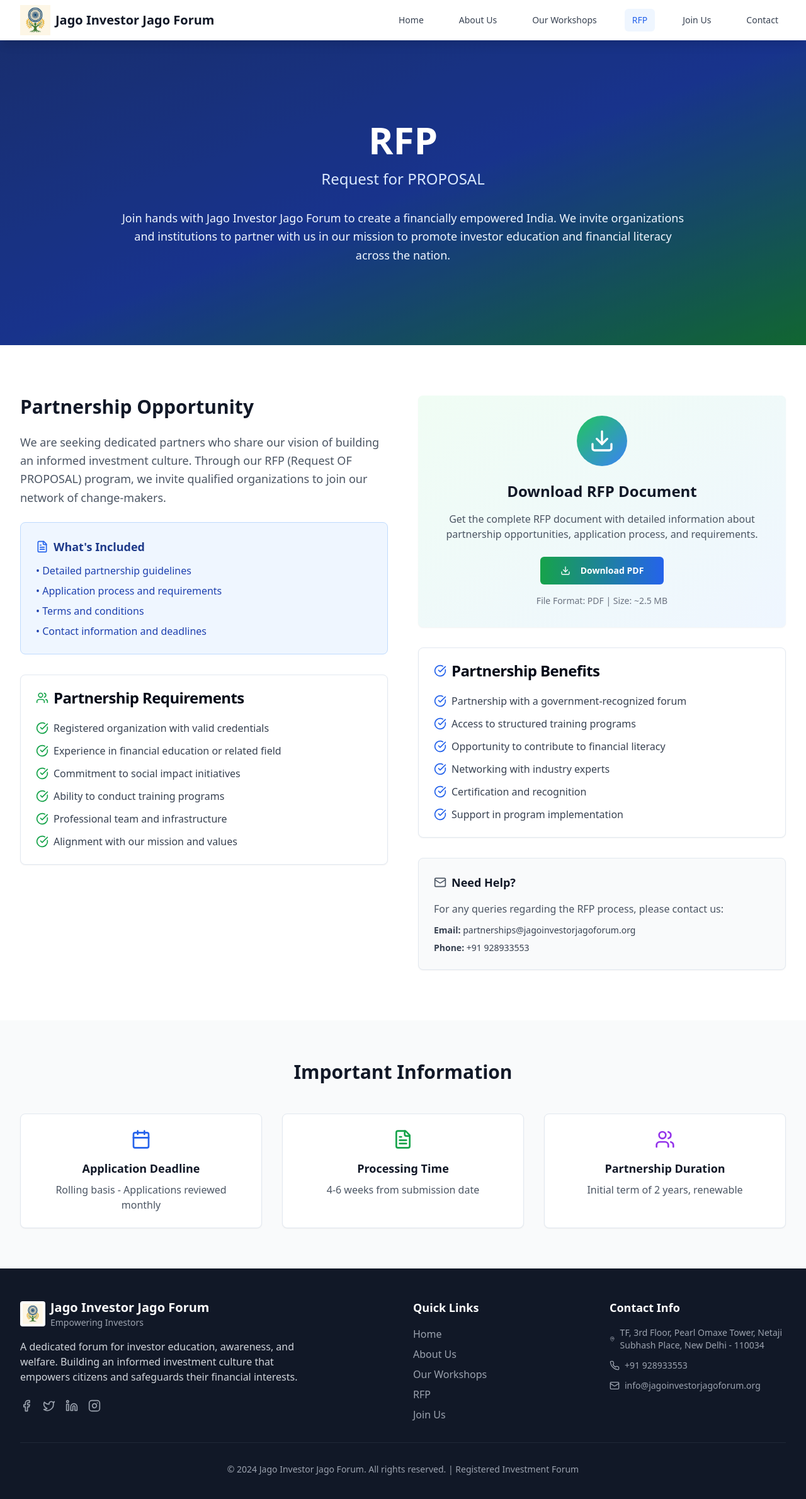
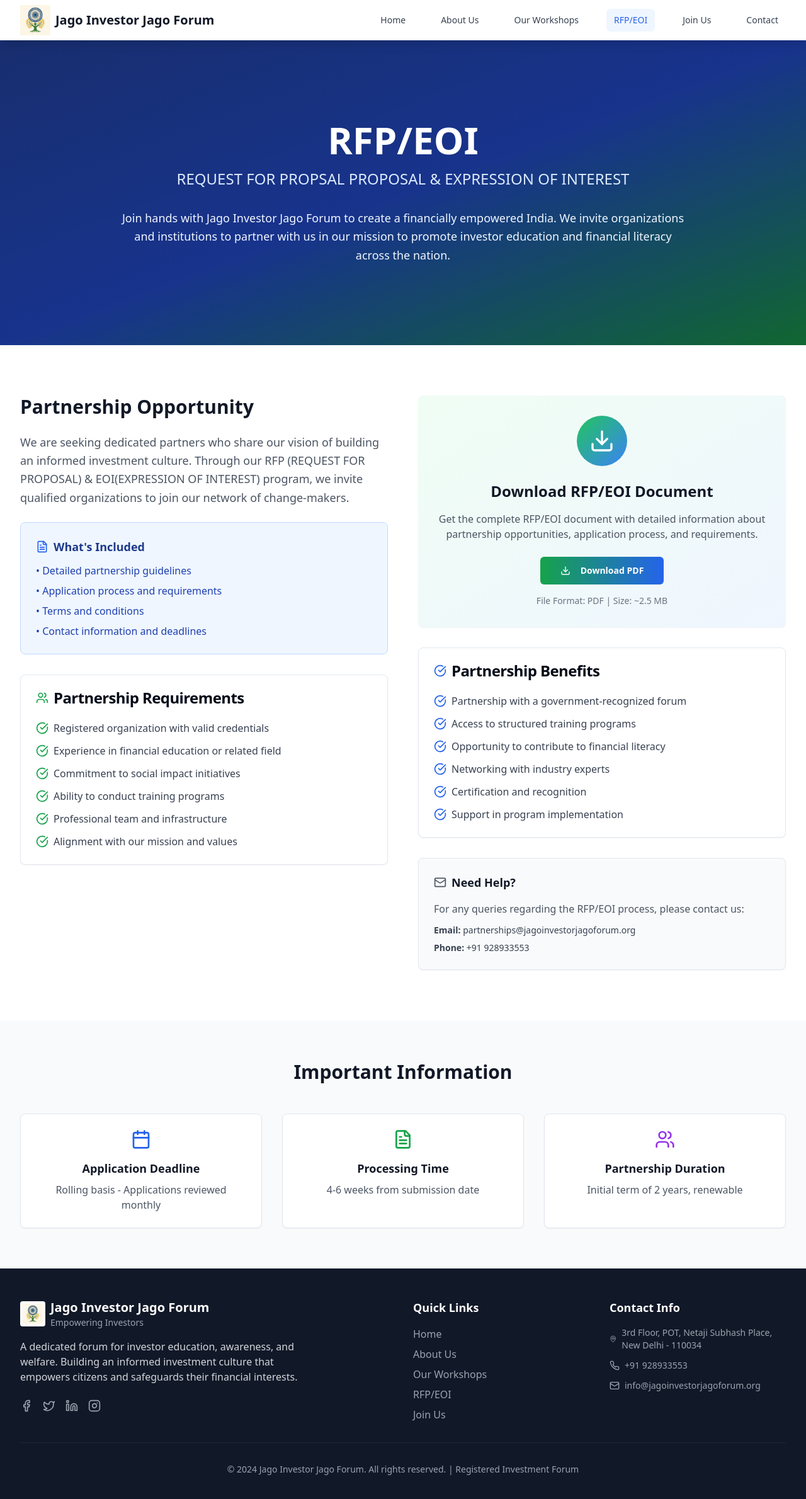
Before and after one commit to viratsingh-23106/jagoinvest-empower-futures, a React (Vite) app: page /rep-eoi in a window 1280 px wide. Shown: the top 2380 px of the page at 63% size. Built offline with nearby package versions, Linux system fonts and the light colour scheme.

Commit message:
updated the website once again

```diff
--- a/src/components/Footer.tsx
+++ b/src/components/Footer.tsx
@@ -47,7 +47,7 @@ const Footer = () => {
               <li><Link to="/" className="text-gray-400 hover:text-white transition-colors">Home</Link></li>
               <li><Link to="/about" className="text-gray-400 hover:text-white transition-colors">About Us</Link></li>
               <li><Link to="/works" className="text-gray-400 hover:text-white transition-colors">Our Workshops</Link></li>
-              <li><Link to="/rep-eoi" className="text-gray-400 hover:text-white transition-colors">RFP</Link></li>
+              <li><Link to="/rep-eoi" className="text-gray-400 hover:text-white transition-colors">RFP/EOI</Link></li>
               <li><Link to="/join-us" className="text-gray-400 hover:text-white transition-colors">Join Us</Link></li>
             </ul>
           </div>
@@ -58,7 +58,7 @@ const Footer = () => {
             <div className="space-y-3">
               <div className="flex items-center space-x-2">
                 <MapPin className="h-4 w-4 text-gray-400" />
-                <span className="text-gray-400 text-sm">TF, 3rd Floor, Pearl Omaxe Tower, Netaji Subhash Place, New Delhi - 110034</span>
+                <span className="text-gray-400 text-sm">3rd Floor, POT, Netaji Subhash Place, New Delhi - 110034</span>
               </div>
               <div className="flex items-center space-x-2">
                 <Phone className="h-4 w-4 text-gray-400" />
--- a/src/components/Navigation.tsx
+++ b/src/components/Navigation.tsx
@@ -12,7 +12,7 @@ const Navigation = () => {
     { name: "Home", path: "/" },
     { name: "About Us", path: "/about" },
     { name: "Our Workshops", path: "/works" },
-    { name: "RFP", path: "/rep-eoi" },
+    { name: "RFP/EOI", path: "/rep-eoi" },
     { name: "Join Us", path: "/join-us" },
     { name: "Contact", path: "/contact" },
   ];
--- a/src/components/contact/ContactInfo.tsx
+++ b/src/components/contact/ContactInfo.tsx
@@ -16,7 +16,7 @@ const ContactInfo = () => {
     {
       icon: MapPin,
       title: "Office Address",
-      details: "TF, 3rd Floor, Pearl Omaxe Tower, Netaji Subhash Place \nNew Delhi - 110034, India",
+      details: "3rd Floor, POT, Netaji Subhash Place \nNew Delhi - 110034, India",
       color: "text-blue-600"
     },
     {
--- a/src/pages/Home.tsx
+++ b/src/pages/Home.tsx
@@ -216,7 +216,7 @@ const Home = () => {
               </span>
             </div>
             <h2 className="text-4xl lg:text-5xl font-bold text-gray-900 mb-6 leading-tight">
-              AFFILIATION <span className="text-transparent bg-clip-text bg-gradient-to-r from-blue-600 to-indigo-600">&</span> Partners
+              AFFILIATION <span className="text-transparent bg-clip-text bg-gradient-to-r from-blue-600 to-indigo-600">&</span> PARTNERS
             </h2>
             <p className="text-xl text-gray-600 max-w-4xl mx-auto leading-relaxed">
               We collaborate with leading organizations and government bodies to strengthen investor education and protection across India, building a robust ecosystem of financial empowerment.
--- a/src/pages/RepEoi.tsx
+++ b/src/pages/RepEoi.tsx
@@ -45,10 +45,10 @@ const RepEoi = () => {
           <div className="text-center space-y-8">
             <div className="space-y-4">
               <h1 className="text-4xl lg:text-6xl font-bold leading-tight">
-                RFP
+                RFP/EOI
               </h1>
               <p className="text-xl lg:text-2xl text-blue-100">
-                Request for PROPOSAL
+                REQUEST FOR PROPSAL PROPOSAL & EXPRESSION OF INTEREST
               </p>
             </div>
 
@@ -72,7 +72,7 @@ const RepEoi = () => {
                 <h2 className="text-3xl font-bold text-gray-900 mb-6">Partnership Opportunity</h2>
                 <p className="text-lg text-gray-600 leading-relaxed mb-6">
                   We are seeking dedicated partners who share our vision of building an informed
-                  investment culture. Through our RFP (Request OF PROPOSAL)  program, we invite qualified organizations to join
+                  investment culture. Through our RFP (REQUEST FOR PROPOSAL) & EOI(EXPRESSION OF INTEREST)  program, we invite qualified organizations to join
                   our network of change-makers.
                 </p>
 
@@ -122,11 +122,11 @@ const RepEoi = () => {
                   </div>
 
                   <h3 className="text-2xl font-bold text-gray-900 mb-4">
-                    Download RFP Document
+                    Download RFP/EOI Document
                   </h3>
 
                   <p className="text-gray-600 mb-6">
-                    Get the complete RFP document with detailed information about
+                    Get the complete RFP/EOI document with detailed information about
                     partnership opportunities, application process, and requirements.
                   </p>
 
@@ -175,7 +175,7 @@ const RepEoi = () => {
                     <h3 className="text-lg font-semibold text-gray-900">Need Help?</h3>
                   </div>
                   <p className="text-gray-600 mb-3">
-                    For any queries regarding the RFP process, please contact us:
+                    For any queries regarding the RFP/EOI process, please contact us:
                   </p>
                   <div className="space-y-2 text-sm text-gray-700">
                     <p><strong>Email:</strong> partnerships@jagoinvestorjagoforum.org</p>
--- a/src/pages/Works.tsx
+++ b/src/pages/Works.tsx
@@ -61,21 +61,21 @@ const Works = () => {
     {
       title: "Rural Financial Literacy Workshop",
       location: "Uttar Pradesh & Bihar",
-      date: "January 2024",
+      date: "July 2025",
       participants: "2,000+ farmers and rural entrepreneurs",
       description: "Focused on agricultural investment schemes and rural banking awareness."
     },
     {
       title: "Youth Investment Awareness Workshop",
       location: "Delhi & NCR",
-      date: "March 2024",
+      date: "August 2025",
       participants: "1,500+ college students",
       description: "Introduction to mutual funds, SIPs, and digital investment platforms."
     },
     {
       title: "Senior Citizen Financial Security Workshop",
       location: "Mumbai & Pune",
-      date: "May 2024",
+      date: "September 2025",
       participants: "800+ senior citizens",
       description: "Focus on pension schemes, health insurance, and fraud prevention."
     }
```
